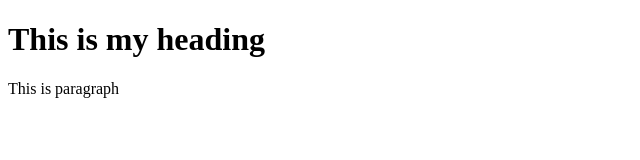
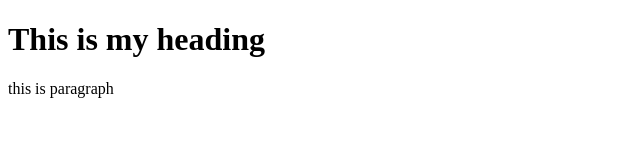
Before and after one commit to Mani-kandan-24-06/demo4, a plain HTML site: page index.html in a window 1280 px wide. Shown: the full height of the page, 0-640 px from the left. Drawn offline with Linux system fonts and the light colour scheme.

Commit message:
modify files

```diff
--- a/index.html
+++ b/index.html
@@ -12,4 +12,4 @@
 
 
 
-<p>This is paragraph</p>
+<p> this is paragraph </p>
```
